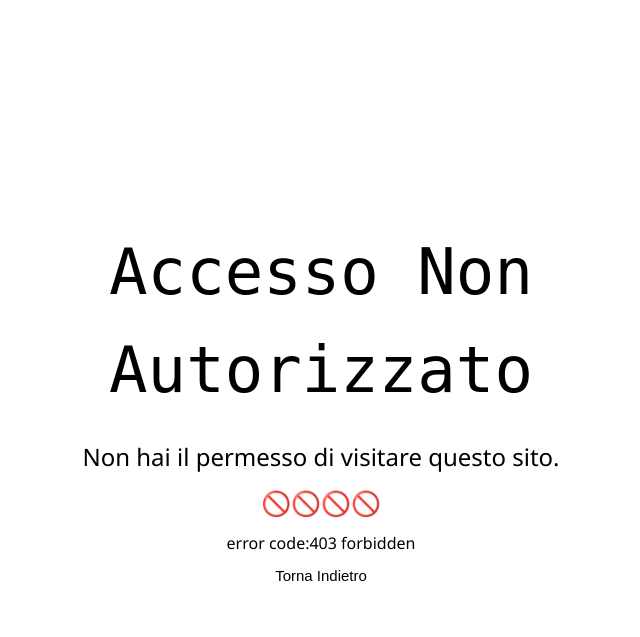
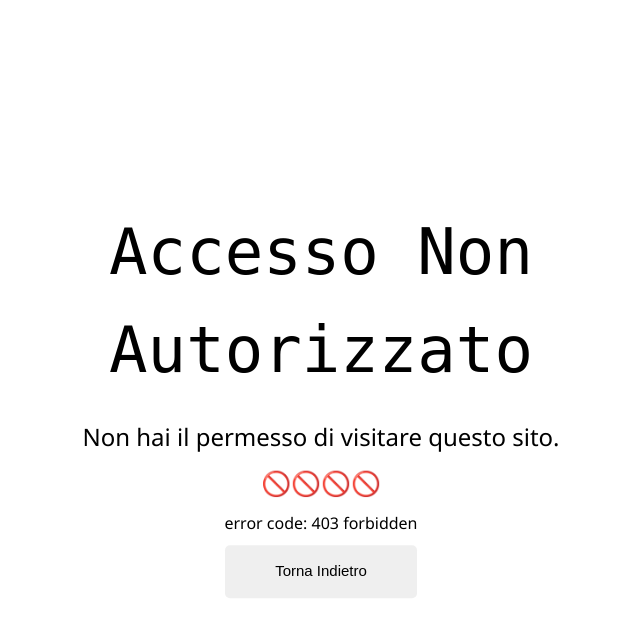
Before and after one commit to panuozzo77/NibInk, a Java web app: page /403.html in a window 1280 px wide. Shown: the top 637 px of the page, without its empty margins (319-959 px from the left). Run offline with Tomcat 11, a stand-in JSP engine, Linux system fonts and the light colour scheme.

Commit message:
Modificato 403.html aggiungendo un <button> invece di un <a> con link

```diff
--- a/NibInk/src/main/webapp/403.html
+++ b/NibInk/src/main/webapp/403.html
@@ -4,7 +4,7 @@
 <title>Accesso Negato</title>
 <meta name="viewport" content="width=device-width, initial-scale=1.0"/>
 <meta charset="UTF-8">
-<link rel="stylesheet" href="style.css">
+<link rel="stylesheet" href="/NibInk/CSS/403.css">
 <link rel="stylesheet" href="https://www.w3schools.com/w3css/4/w3.css">
 </head>
 <body>
@@ -13,9 +13,9 @@
 	<hr class="w3-border-white w3-animate-left" style="margin:auto;width:50%">
 	<h3 class="w3-center w3-animate-right">Non hai il permesso di visitare questo sito.</h3>
 	<h3 class="w3-center w3-animate-zoom">🚫🚫🚫🚫</h3>
-	<h6 class="w3-center w3-animate-zoom">error code:403 forbidden</h6>
+	<h6 class="w3-center w3-animate-zoom">error code: 403 forbidden</h6>
 	<div class="return">
-	<a href="javascript:void(0);" onclick="goBack()">Torna Indietro</a>
+		<button type="button" onclick="goBack()">Torna Indietro</button>
 	</div>
 </div>
 <script>
--- /dev/null
+++ b/NibInk/src/main/webapp/CSS/403.css
@@ -0,0 +1,27 @@
+*{
+	padding: 0;
+	margin: 0;
+	box-sizing: border-box;
+	font-family: 'Poppins', sans-serif;
+	text-decoration: none;
+	list-style: none;
+}
+.return {
+	display:flex;
+	justify-content:center;
+	width: 100%;
+}
+
+.return > button {
+	width: 30%;
+	border: none;
+	padding: 15px 30px;
+	border-radius: 5px;
+	margin-bottom: 10px;
+}
+
+:root{
+	--bg-color: #222327
+	--text-color: #fff;
+	--main-color: #29fd53
+}
```
